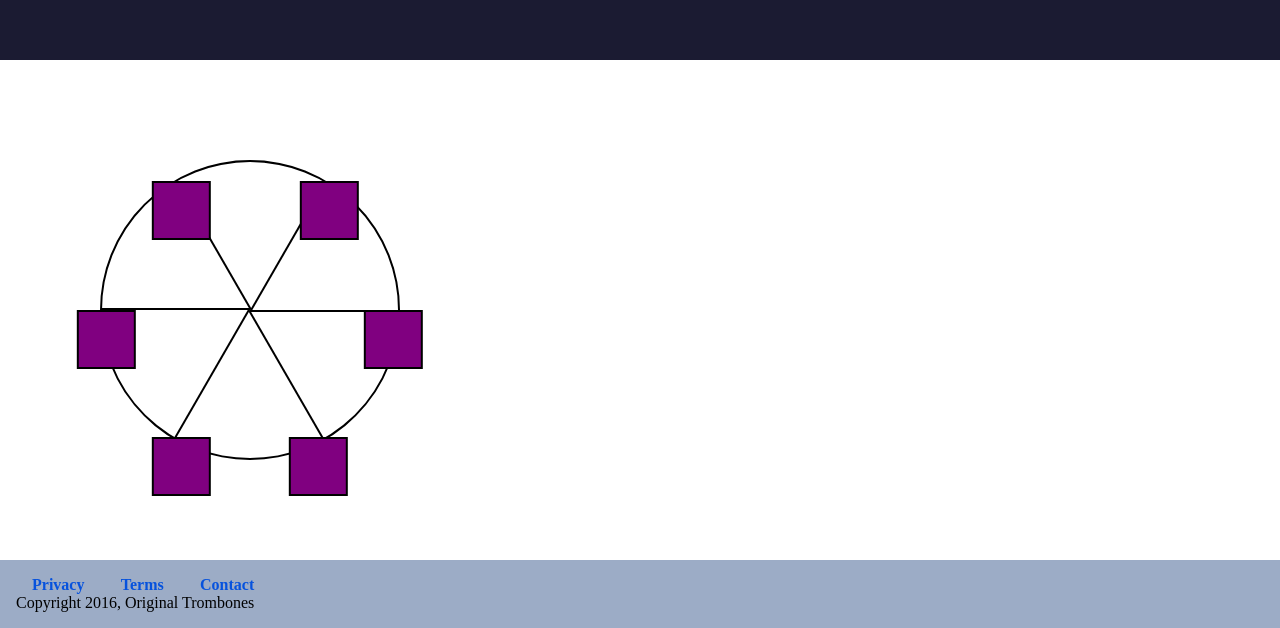
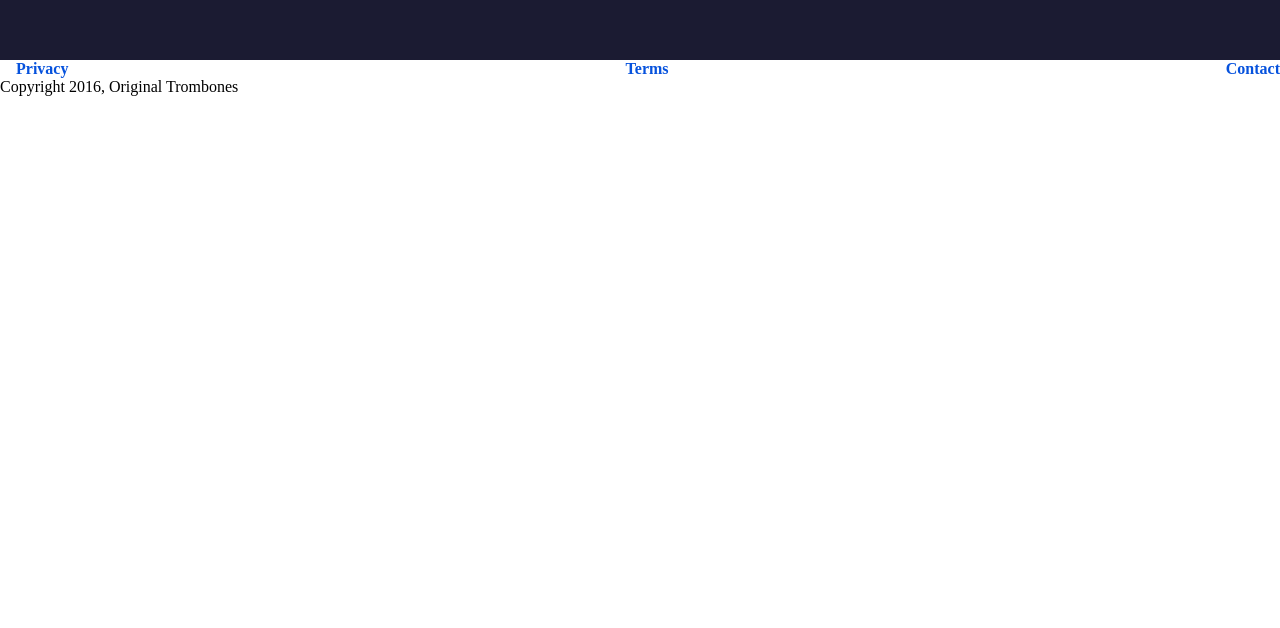
Before and after one commit to Admiralng/landPage-fcc, a plain HTML site: page index.html in a window 1280 px wide. Shown: the part 3042-3670 px from the top of the page. After the commit the page ends 3138 px from the top, so only its background shows below. Drawn offline with Linux system fonts and the light colour scheme; a web font is replaced by a local one.

Commit message:
remove ferris wheel

```diff
--- a/index.html
+++ b/index.html
@@ -108,7 +108,7 @@ Lorem ipsum.</p>
           </div>
         </div>
       </section>
-      <section class="ferris">
+      <!-- <section class="ferris">
         <div class="wheel">
             <span class="line"></span>
             <span class="line"></span>
@@ -124,7 +124,7 @@ Lorem ipsum.</p>
             <div class="cabin"></div>
             <div class="cabin"></div>
           </div>
-      </section>
+      </section> -->
       <footer class="footer">
           <nav id="footer-bar">
             <ul>
--- a/styles.css
+++ b/styles.css
@@ -17,7 +17,10 @@
 
   html {
     scroll-behavior: smooth;
-    overflow: hidden;
+    overflo: hidden;
+  }
+  body {
+    overflo: hidden;
   }
 
   ul li {
@@ -163,7 +166,7 @@
 
   TODO:
   /* TODO Ferris wheel */
-  .ferris {
+  /* .ferris {
     height: 100%;
   }
 
@@ -269,7 +272,7 @@
     100% {
       transform: rotate(-360deg);
     }
-  }
+  } */
 /* TODO: It ended here, css Animation */
 
   footer {
```
